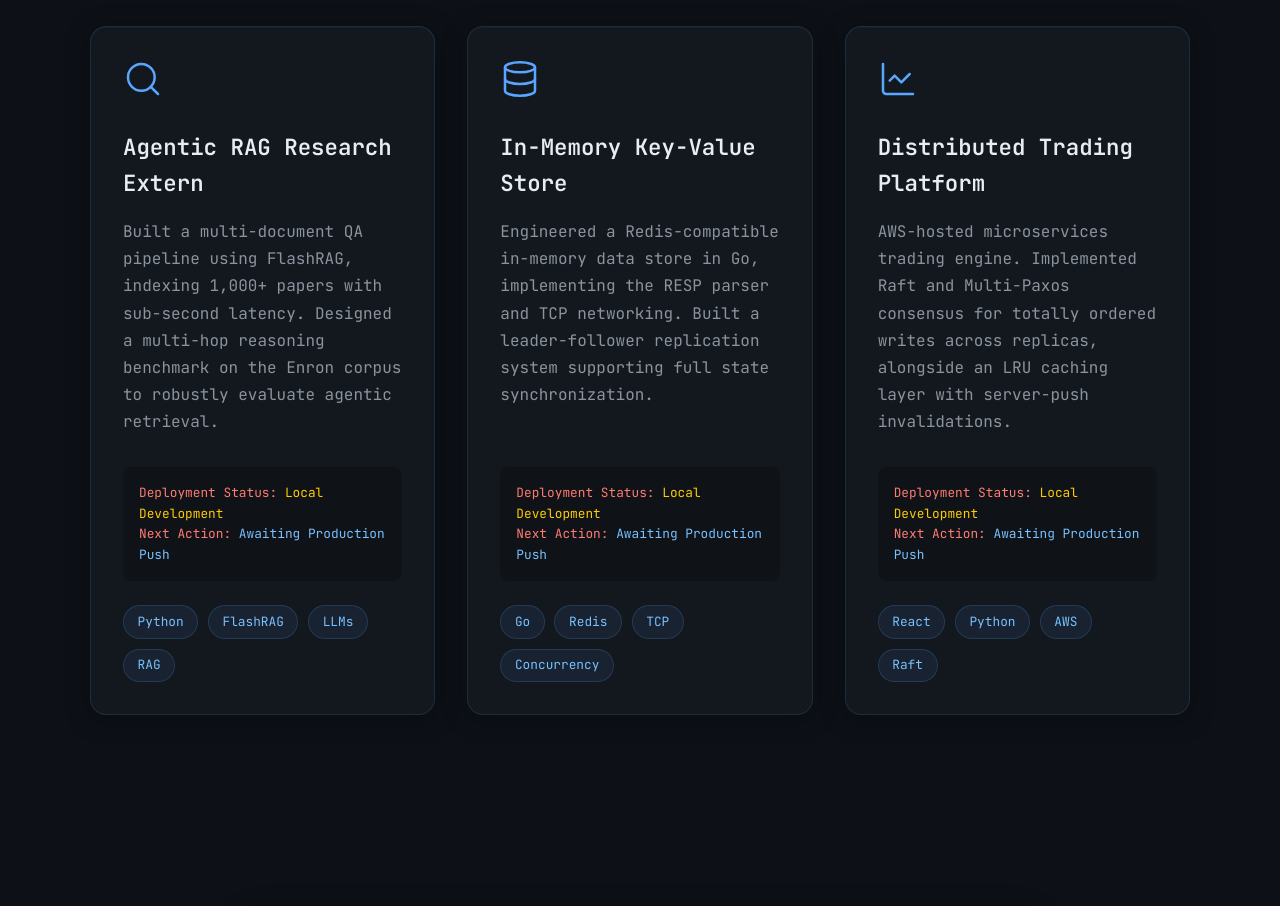
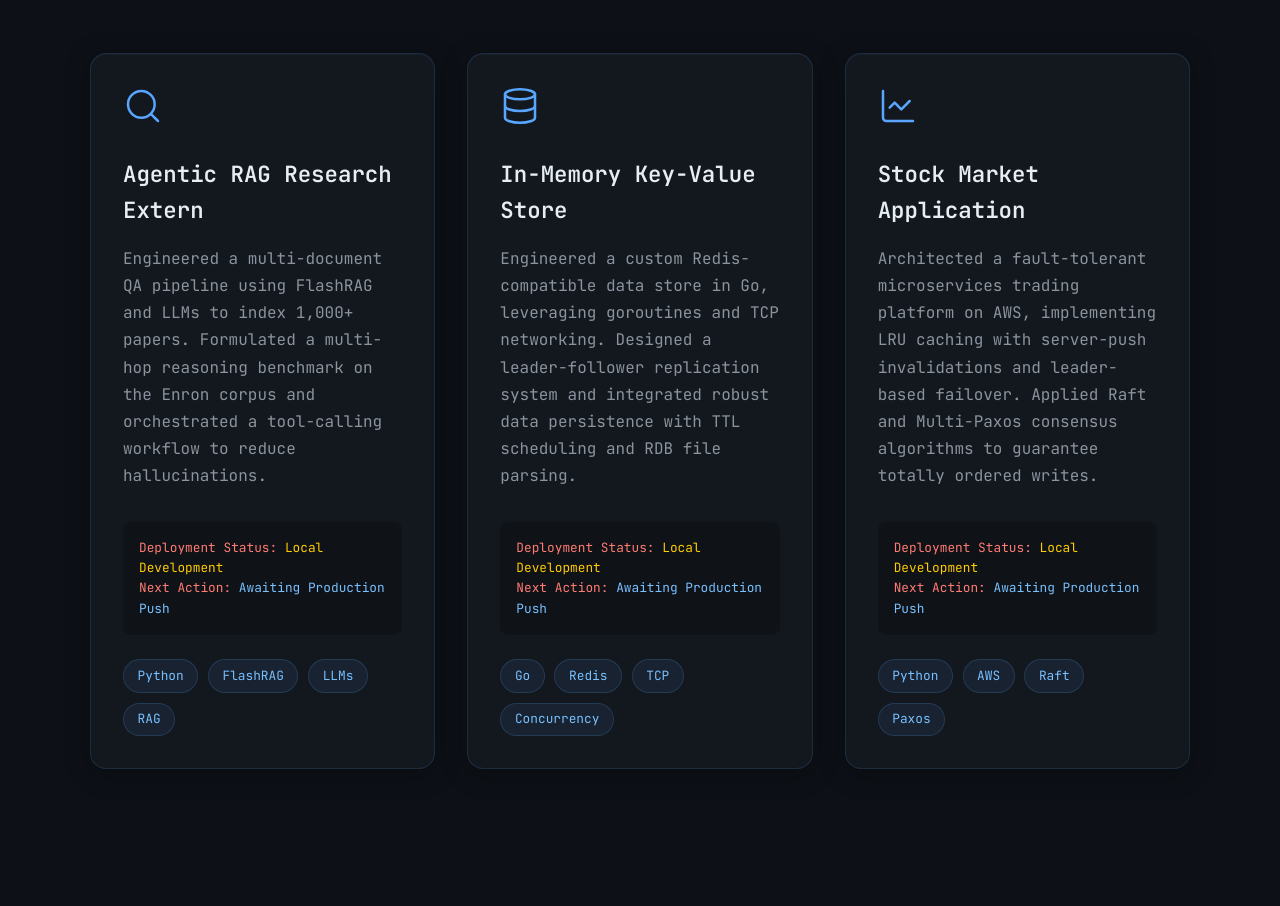
Before and after one commit to RiKan47/portfolio, a React (Vite) app: page / in a window 1280 px wide. Shown: the part 1620-2526 px from the top of the page. Built offline with nearby package versions, Linux system fonts and the light colour scheme.

Commit message:
Updated resume and related exp

```diff
--- a/src/pages/Experience.tsx
+++ b/src/pages/Experience.tsx
@@ -32,7 +32,7 @@ export const Experience = () => {
                         </div>
                     </div>
                     <p style={{ color: 'var(--current-text-muted)', lineHeight: 1.6, fontSize: '1.05rem', marginBottom: '2rem' }}>
-                        Engineered critical MAC Uplink optimizations for Telus and Verizon LTE modems, increasing capacity by 25%. Profiled core C++ system modules to eliminate CPU bottlenecks, and built an automated Python log analysis application that reduced manual processing time from 30 minutes to 5 minutes.
+                        Optimized MAC Uplink scheduling and core C++ system modules to surpass competitive benchmarks, increasing LTE throughput by 12-14%. Resolved CPU bottlenecks via variable access caching, and built an automated Python log analysis application that reduced manual processing time from 30 to 5 minutes per issue.
                     </p>
                     <Link to="/experience" className="section-link">
                         View Full Experience <ArrowRight size={16} />
--- a/src/pages/ExperiencePage.tsx
+++ b/src/pages/ExperiencePage.tsx
@@ -7,10 +7,9 @@ export const ExperiencePage = () => {
     const { isDevMode } = useTheme();
 
     const bulletPoints = [
-        "Optimized MAC Uplink scheduling for Cell on Wheels deployments across Telus and Verizon modems, increasing cell capacity and LTE throughput by 25%.",
-        "Profiled and optimized core C++ system modules in a Linux environment to resolve CPU performance bottlenecks, reducing cycle consumption and improving throughput by 15%.",
-        "Built automated log analysis application in Python, reducing manual log analysis time from 30 minutes to 5 minutes.",
-        "Drove architectural improvements to the modem scheduler; contributed 100+ commits and 300+ code reviews over two years across the modem software stack."
+        "Optimized MAC Uplink scheduling and core system modules in C++ to surpass competitive benchmarks for major North American carriers. Resolved CPU bottlenecks via variable access caching, streamlined conditional checks, and protocol-aligned algorithms, increasing LTE throughput by 12-14% (boosting tested uplink capacity from an advertised 50,000 kbps to ~57,000 kbps per cell for up to 1,200 UEs).",
+        "Developed an automated log analysis application in Python to streamline debugging processes, drastically reducing manual log analysis time from 30 minutes to 5 minutes per issue for the engineering team.",
+        "Drove architectural improvements to the modem scheduler by contributing 100+ commits and completing 300+ code reviews, significantly elevating code quality and system stability."
     ];
 
     const achievements = [
--- a/src/pages/Projects.tsx
+++ b/src/pages/Projects.tsx
@@ -9,20 +9,20 @@ export const Projects = () => {
     const projects = [
         {
             name: "Agentic RAG Research Extern",
-            description: "Built a multi-document QA pipeline using FlashRAG, indexing 1,000+ papers with sub-second latency. Designed a multi-hop reasoning benchmark on the Enron corpus to robustly evaluate agentic retrieval.",
+            description: "Engineered a multi-document QA pipeline using FlashRAG and LLMs to index 1,000+ papers. Formulated a multi-hop reasoning benchmark on the Enron corpus and orchestrated a tool-calling workflow to reduce hallucinations.",
             tech: ["Python", "FlashRAG", "LLMs", "RAG"],
             icon: <Search size={40} stroke="var(--current-primary)" strokeWidth="1.5" />
         },
         {
             name: "In-Memory Key-Value Store",
-            description: "Engineered a Redis-compatible in-memory data store in Go, implementing the RESP parser and TCP networking. Built a leader-follower replication system supporting full state synchronization.",
+            description: "Engineered a custom Redis-compatible data store in Go, leveraging goroutines and TCP networking. Designed a leader-follower replication system and integrated robust data persistence with TTL scheduling and RDB file parsing.",
             tech: ["Go", "Redis", "TCP", "Concurrency"],
             icon: <Database size={40} stroke="var(--current-primary)" strokeWidth="1.5" />
         },
         {
-            name: "Distributed Trading Platform",
-            description: "AWS-hosted microservices trading engine. Implemented Raft and Multi-Paxos consensus for totally ordered writes across replicas, alongside an LRU caching layer with server-push invalidations.",
-            tech: ["React", "Python", "AWS", "Raft"],
+            name: "Stock Market Application",
+            description: "Architected a fault-tolerant microservices trading platform on AWS, implementing LRU caching with server-push invalidations and leader-based failover. Applied Raft and Multi-Paxos consensus algorithms to guarantee totally ordered writes.",
+            tech: ["Python", "AWS", "Raft", "Paxos"],
             icon: <LineChart size={40} stroke="var(--current-primary)" strokeWidth="1.5" />
         }
     ];
--- a/src/pages/ProjectsPage.tsx
+++ b/src/pages/ProjectsPage.tsx
@@ -12,7 +12,7 @@ export const ProjectsPage = () => {
         title: "Agentic RAG Research Extern",
         subtitle: "Industry Experience at Adobe",
         date: "Jan 2026 – Present",
-        description: "Built a multi-document QA pipeline using FlashRAG, indexing 1,000+ papers with sub-second latency. Developed a multi-hop reasoning benchmark on the Enron corpus to evaluate agentic retrieval and mitigate data pollution. Created a workflow using tool calling to retrieve missing context mid-inference, reducing hallucinations.",
+        description: "Engineered a multi-document question-answering pipeline utilizing FlashRAG and LLMs to index 1,000+ research papers, achieving sub-second retrieval latency. Formulated a multi-hop reasoning benchmark on the Enron email corpus to rigorously evaluate agentic retrieval, circumventing data pollution. Orchestrated an agentic RAG workflow by implementing tool calling mechanisms to dynamically retrieve missing context mid-inference, successfully reducing hallucination rates.",
         tech: ["Python", "FlashRAG", "LLMs", "RAG"],
         icon: <Search size={20} />,
         isActive: true
@@ -24,7 +24,7 @@ export const ProjectsPage = () => {
             title: "In-Memory Key-Value Store",
             subtitle: "Go",
             date: "Spring 2026",
-            description: "Engineered a Redis-compatible in-memory data store in Go, implementing the RESP parser and TCP networking to support concurrent client connections via goroutines. Built a leader-follower replication system supporting full state synchronization and real-time command propagation across replica nodes. Implemented key expiration (TTL) and RDB file parsing.",
+            description: "Engineered a custom Redis-compatible data store in Go, leveraging goroutines and TCP networking to parse the RESP protocol and handle concurrent client connections. Designed a leader-follower replication system, guaranteeing full state synchronization and real-time command propagation across distributed nodes. Integrated robust data persistence by implementing TTL expiration scheduling and RDB file parsing.",
             tech: ["Go", "Redis", "TCP", "Concurrency"],
             icon: <Database size={20} />
         },
@@ -62,18 +62,18 @@ export const ProjectsPage = () => {
             icon: <FlaskConical size={20} />
         },
         {
-            title: "Distributed Trading Platform",
-            subtitle: "Stock Market Application",
+            title: "Stock Market Application",
+            subtitle: "Distributed Trading Platform",
             date: "Spring 2025",
-            description: "Built a fault-tolerant microservices trading platform on AWS; implemented LRU caching with server-push invalidations and leader-based replication for automatic failover. Implemented Raft and Multi-Paxos consensus algorithms to guarantee totally ordered writes across replicas. Load-tested the system under concurrent multi-user traffic.",
-            tech: ["React", "Python", "AWS", "REST APIs", "Raft", "Paxos"],
+            description: "Architected a fault-tolerant microservices trading platform deployed on AWS, implementing LRU caching with server-push invalidations and leader-based failover to maintain high availability. Applied Raft and Multi-Paxos consensus algorithms to guarantee totally ordered writes and tolerate node failures. Validated system resilience through extensive load-testing, ensuring strict data integrity and low latency.",
+            tech: ["Python", "AWS", "Raft", "Paxos"],
             icon: <LineChart size={20} />
         },
         {
-            title: "Relational DBMS",
-            subtitle: "Database Implementation",
+            title: "Database Implementation",
+            subtitle: "Relational DBMS",
             date: "Spring 2025",
-            description: "Engineered a custom relational database management system from scratch in Java. Implemented a buffer pool manager, on-disk page management, and a heap file engine. Created a B+ tree index structure, improving database lookup times from O(N) to O(log N), and an iterator-based query executor supporting Block Nested Loop (BNL) joins.",
+            description: "Engineered a custom relational Database Management System (DBMS) from scratch in Java, implementing core storage components such as a buffer pool manager, on-disk page management, and a heap file engine. Constructed a B+ tree index structure to optimize query execution, significantly improving database lookup times from O(N) to O(log N), and integrated an iterator-based query executor supporting Block Nested Loop (BNL) joins.",
             tech: ["Java", "B+ Tree", "Buffer Pool", "DBMS"],
             icon: <Database size={20} />
         },
```
Also changed, not shown: 1 other file (tests, documents, lock files or other folders).
